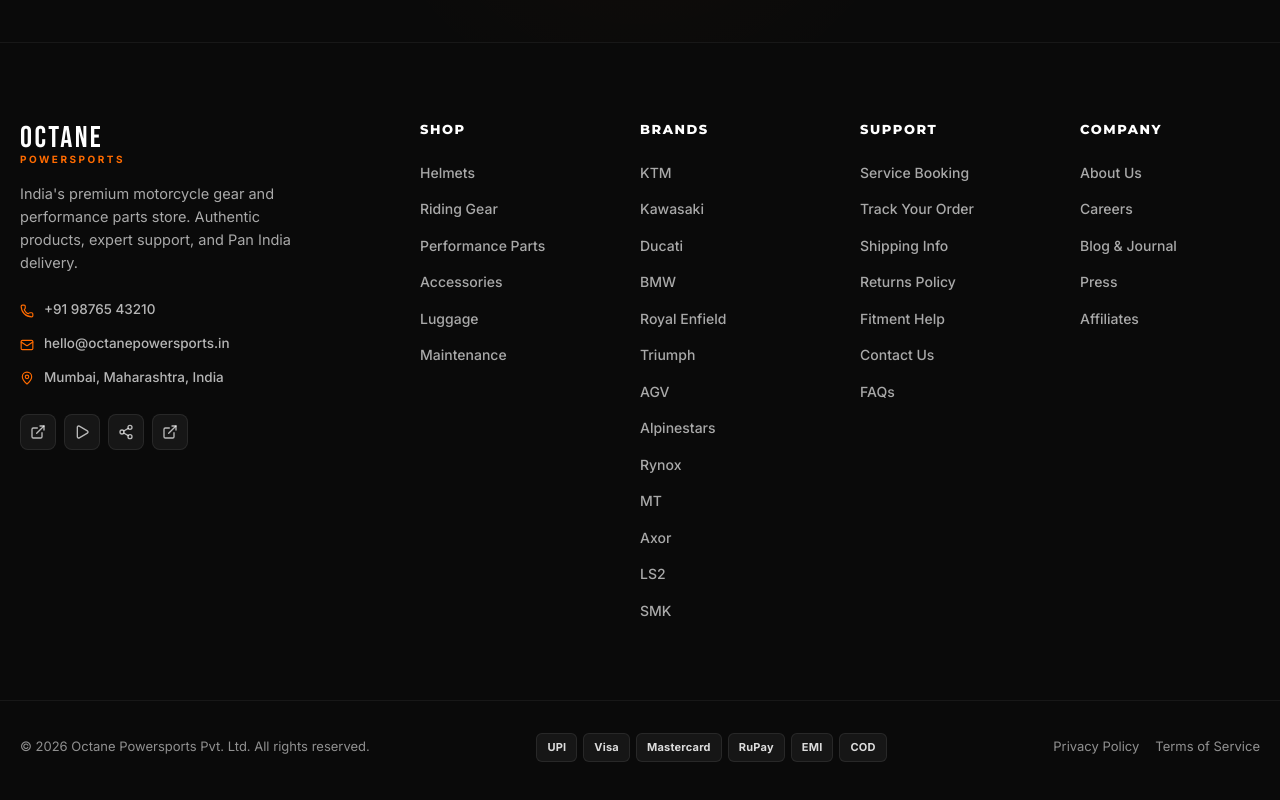
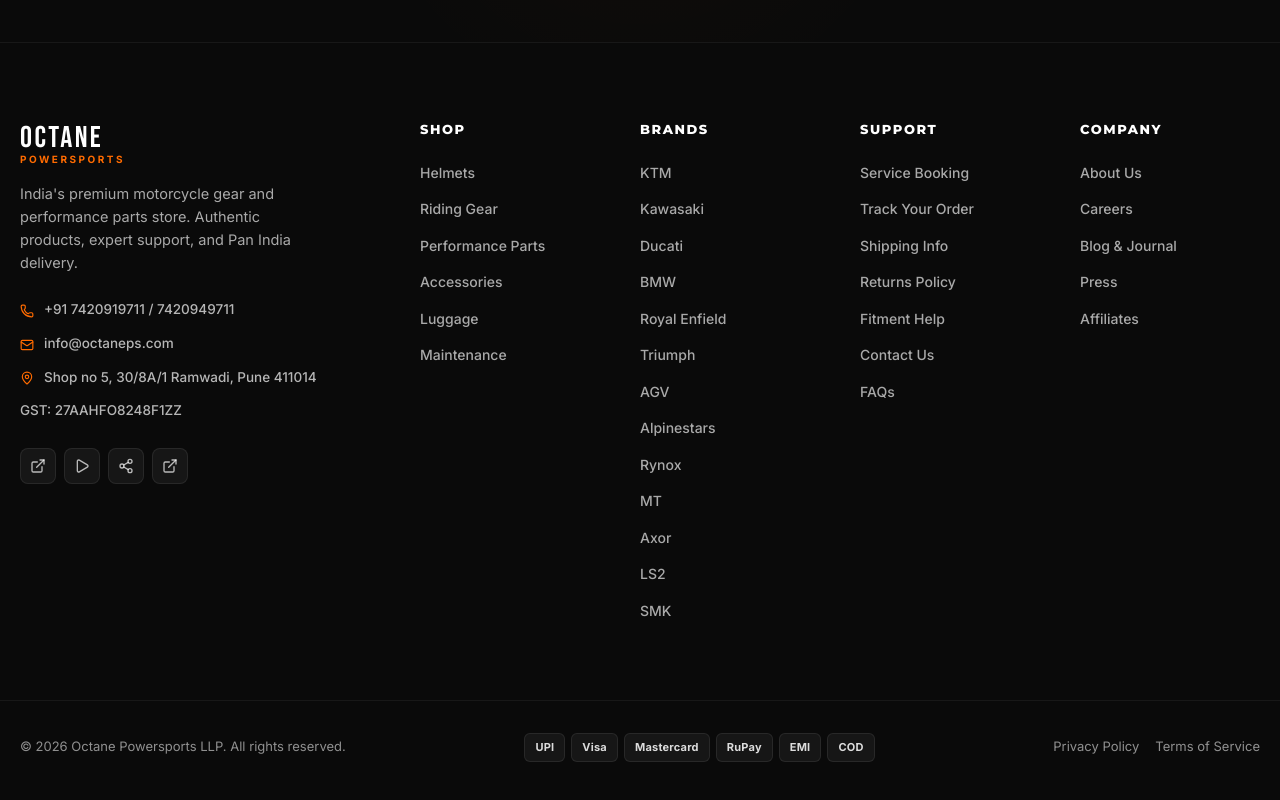
Before and after one commit to Shivam-Khade/octane-powersports, a Next.js app: page / in a window 1280 px wide. Shown: the part 7739-8539 px from the top of the page. Built offline with nearby package versions, Linux system fonts and the light colour scheme.

Commit message:
final template for review

```diff
--- a/components/footer.tsx
+++ b/components/footer.tsx
@@ -25,14 +25,17 @@
             India's premium motorcycle gear and performance parts store. Authentic products, expert support, and Pan India delivery.
           </p>
           <div className="footer-contact">
-            <a href="tel:+919876543210" className="footer-contact-link">
-              <Phone size={14} /> +91 98765 43210
+            <a href="tel:+917420919711" className="footer-contact-link">
+              <Phone size={14} /> +91 7420919711 / 7420949711
             </a>
-            <a href="mailto:hello@octanepowersports.in" className="footer-contact-link">
-              <Mail size={14} /> hello@octanepowersports.in
+            <a href="mailto:info@octaneps.com" className="footer-contact-link">
+              <Mail size={14} /> info@octaneps.com
             </a>
             <span className="footer-contact-link">
-              <MapPin size={14} /> Mumbai, Maharashtra, India
+              <MapPin size={14} /> Shop no 5, 30/8A/1 Ramwadi, Pune 411014
+            </span>
+            <span className="footer-contact-link">
+              GST: 27AAHFO8248F1ZZ
             </span>
           </div>
           <div className="footer-socials">
@@ -98,7 +101,7 @@
       {/* Bottom Bar */}
       <div className="footer-bottom">
         <div className="container footer-bottom-inner">
-          <span className="footer-copy">© 2026 Octane Powersports Pvt. Ltd. All rights reserved.</span>
+          <span className="footer-copy">© 2026 Octane Powersports LLP. All rights reserved.</span>
           <div className="footer-payments">
             <span className="payment-badge">UPI</span>
             <span className="payment-badge">Visa</span>
--- a/components/testimonial-carousel.tsx
+++ b/components/testimonial-carousel.tsx
@@ -60,6 +60,7 @@
 
       <div className="testimonial-controls">
         <button
+          suppressHydrationWarning
           className="testimonial-btn"
           onClick={() => go(-1)}
           aria-label="Previous review"
@@ -69,6 +70,7 @@
         <div className="testimonial-dots">
           {testimonials.map((_, i) => (
             <button
+              suppressHydrationWarning
               key={i}
               className={`testimonial-dot${i === active ? " active" : ""}`}
               onClick={() => { setDirection(i > active ? 1 : -1); setActive(i); }}
@@ -77,6 +79,7 @@
           ))}
         </div>
         <button
+          suppressHydrationWarning
           className="testimonial-btn"
           onClick={() => go(1)}
           aria-label="Next review"
```
